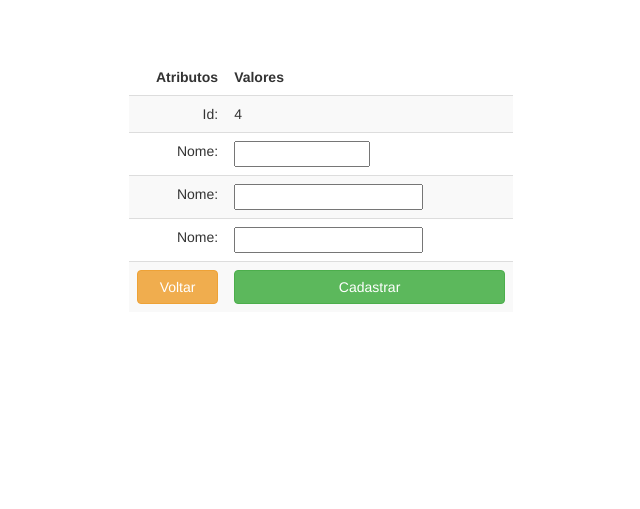
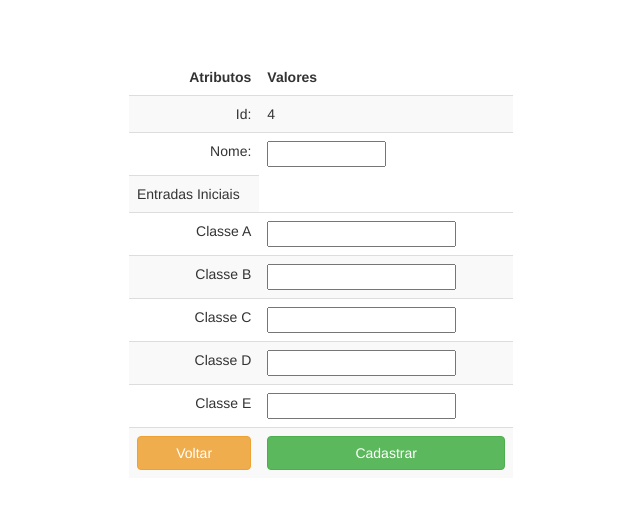
Before and after one commit to marcelodeolive1ra/petprod, a Django app: a page that uses area/templates/area/area_new.html in a window 1280 px wide. Shown: the part 101-610 px from the top of the page, without its empty margins (319-959 px from the left). Run offline with Django 3.2, Linux system fonts and the light colour scheme; data comes from the database, SQL or seed files in the repository; both versions use the stored data as it was after the commit; some libraries are stand-ins or nearby versions.

Commit message:
Retirada do default=1 e acerto de area_classe_social

```diff
--- a/area/templates/area/area_index.html
+++ b/area/templates/area/area_index.html
@@ -32,6 +32,7 @@
             </tr>
             </thead>
             <tbody>
+
             {% for area in areas %}
             <tr>
                 <td>{{area.id}}</td>
--- a/area/templates/area/area_new.html
+++ b/area/templates/area/area_new.html
@@ -35,13 +35,14 @@
                 <td align="left">{{form.nome}}</td>
             </tr>
             <tr>
-                <td align="right">Nome:</td>
+                <td>Entradas Iniciais</td>
+            </tr>
+            {% for classe_social in classes_sociais %}
+            <tr>
+                <td align="right">Classe {{classe_social.nome}}</td>
                 <td align="left">{{form_area_classesocial.entrada}}</td>
             </tr>
-             <tr>
-                <td align="right">Nome:</td>
-                <td align="left">{{form_area_classesocial.entrada}}</td>
-            </tr>
+            {% endfor %}
             <tr>
                 <td align="right"><a  style="text-decoration:none;" href="{% url 'area:area_index' %}"><button type="button" class="btn btn-warning btn-block" >Voltar</button></a></td>
                 <td align="left"><button type="submit" class="btn btn-success btn-block" >Cadastrar</button></td>
--- a/area/views.py
+++ b/area/views.py
@@ -46,20 +46,17 @@ def area_new(request):
             list_entradas = request.POST.getlist('entrada')
             request.POST = request.POST.copy()
             for entrada in list_entradas:
-                print(entrada)
                 request.POST['entrada'] = entrada
                 form_area_classesocial = Area_ClasseSocial_Form(request.POST)
                 if not form_area_classesocial.is_valid():
+                    #retorna o erro
                     return render(request, 'area/area_new.html', {'form': form, 'id': id})
 
             area = form.save()
             list_entradas = iter(list_entradas)
             for classe in Classe_Social.objects.order_by('id'):
                 area_classesocial = Area_ClasseSocial(area=area,classe_social=classe,entrada=next(list_entradas))
-                print(area_classesocial.area)
-                print(area_classesocial.classe_social)
-                print(area_classesocial.entrada)
-            #form_area_classesocial.save()
+                area_classesocial.save()
 
             return HttpResponseRedirect('/area')
         else:
@@ -67,4 +64,5 @@ def area_new(request):
     else:
         form = Area_Form()
         form_area_classesocial = Area_ClasseSocial_Form()
-        return render(request, 'area/area_new.html', {'form': form, 'id': id, 'form_area_classesocial': form_area_classesocial})
+        classes_sociais = Classe_Social.objects.order_by('id')
+        return render(request, 'area/area_new.html', {'form': form, 'id': id, 'form_area_classesocial': form_area_classesocial, 'classes_sociais':classes_sociais})
--- a/classe_social/models.py
+++ b/classe_social/models.py
@@ -4,7 +4,7 @@ from django.core.validators import MinValueValidator, MaxValueValidator
 # Create your models here.
 class Classe_Social(models.Model):
     classificacao = ((1, '1'), (2, '2'), (3, '3'))
-    id = models.AutoField(u'id', primary_key=True, unique=True, default=1)
+    id = models.AutoField(u'id', primary_key=True, unique=True)
     nome = models.CharField(max_length=200)
     preco_atendimento = models.FloatField(validators=[MinValueValidator(0.0)])
     nivel_especialidade = models.FloatField(validators=[MinValueValidator(0.0), MaxValueValidator(3.0)])
--- a/medico/models.py
+++ b/medico/models.py
@@ -4,7 +4,7 @@ from django.core.validators import MinValueValidator
 # Create your models here.
 class Medico(models.Model):
     classificacao = ((1,'1'),(2,'2'),(3,'3'))
-    id = models.AutoField(u'id', primary_key=True, unique=True, default=1)
+    id = models.AutoField(u'id', primary_key=True, unique=True)
     perfil = models.IntegerField(validators=[MinValueValidator(1)])
     salario = models.FloatField(validators=[MinValueValidator(0.0)])
     expertise = models.IntegerField(default=1, choices=classificacao)
```
Also changed, not shown: db.sqlite3, medico/migrations/0002_auto_20161118_0204.py (added).
